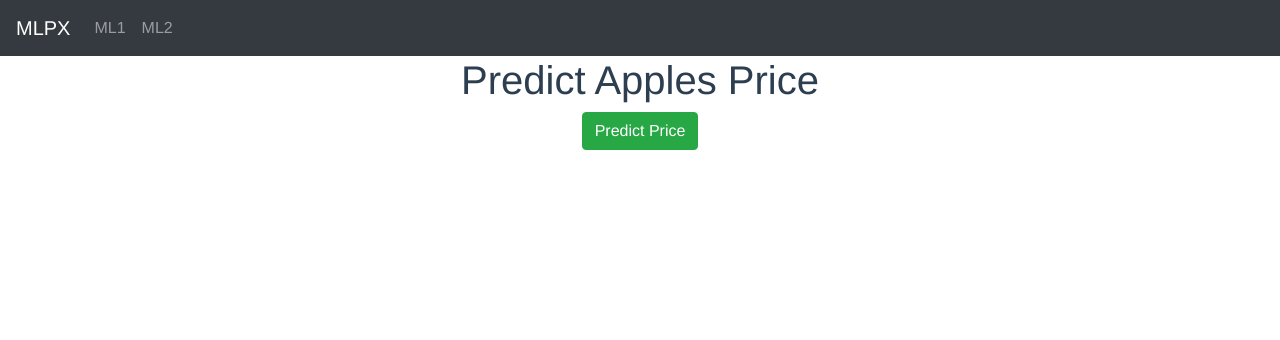
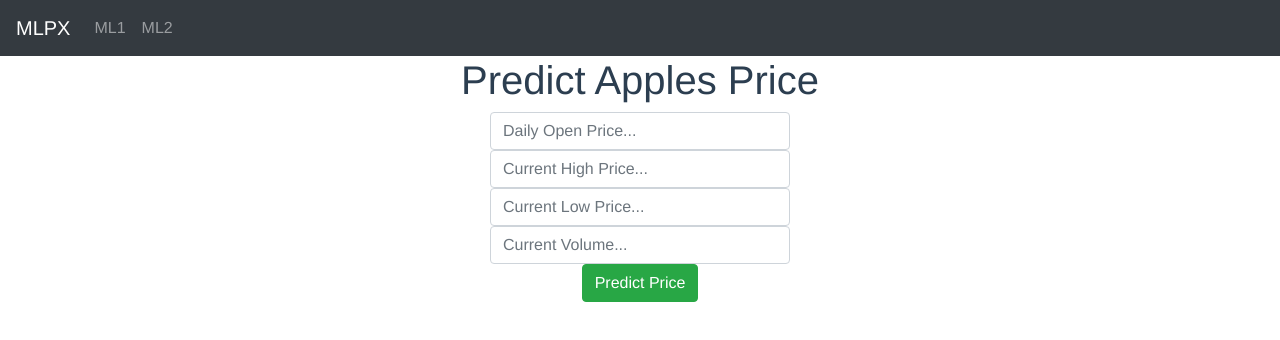
Before and after one commit to nextline501/MLPX, a Vue app in the folder frontend/: page /Predict in a window 1280 px wide. Shown: the top 340 px of the page. Built offline with nearby package versions, Linux system fonts and the light colour scheme.

Commit message:
backup
Co-authored-by: andreaskvam <andreaskvam@users.noreply.github.com>
Co-authored-by: Adrian Andreasson <AI-drian@users.noreply.github.com>

```diff
--- a/frontend/src/components/Predict.vue
+++ b/frontend/src/components/Predict.vue
@@ -1,12 +1,48 @@
 <template>
   <div class="submit-form">
     <div v-if="!submitted">
+      <input
+        type="text"
+        placeholder="Daily Open Price..."
+        class="form-control"
+        id="openPrice"
+        required v-model="predictModel.openPrice"
+        name="openPrice"
+      >
+
+      <input
+        type="text"
+        placeholder="Current High Price..."
+        class= "form-control"
+        id = "highPrice"
+        required v-model="predictModel.highPrice"
+        name = "highPrice"
+      >
+
+      <input
+        type="text"
+        placeholder="Current Low Price..."
+        class = "form-control"
+        id="lowPrice"
+        required v-model="predictModel.lowPrice"
+        name = "lowPrice"
+      >
+
+      <input
+        type="text"
+        placeholder="Current Volume..."
+        class= "form-control"
+        id = "vol"
+        required v-model="predictModel.vol"
+        name = "vol"
+      >
+
       <button @click="getPredPrice" class="btn btn-success">Predict Price</button>
     </div>
 
     <div v-else>
       <h4>{{ predData }}</h4>
-      <button class="btn btn-success" @click="newPred">Cool</button>
+      <button class="btn btn-success" @click="newPred">Reset</button>
     </div>
   </div>
 </template>
@@ -19,11 +55,34 @@ export default {
   data() {
     return {
       predData: [],
+      predictModel: {
+        id: null,
+        openPrice: "",
+        highPrice: "",
+        lowPrice: "",
+        vol: "",
+        published: false
+      },
       submitted: false
     };
   },
   methods: {
+    postSendData(){
+      let data = {
+        openPrice: this.predictModel.openPrice,
+        highPrice: this.predictModel.highPrice,
+        lowPrice: this.predictModel.lowPrice,
+        vol: this.predictModel.vol
+      }
+
+      DataService.sendData(data).then(response => {
+        console.log(response.data)
+      })
+    },
+
     getPredPrice() {
+      this.postSendData();
+
       DataService.getPred().then(response => {
         this.predData= response.data;
         console.log(this.predData)
--- a/frontend/src/services/dataService.js
+++ b/frontend/src/services/dataService.js
@@ -3,6 +3,10 @@ import http from "../http-common";
 class DataService {
   getPred() {
     return http.get("/py")
+  }
+
+  sendData(data) {
+    return http.post("/pyy", data)
   }
 
   getAll() {
```
Also changed, not shown: frontend/src/components/test.vue (added, +70 -0 lines), 2 other files (tests, documents, lock files or other folders).
